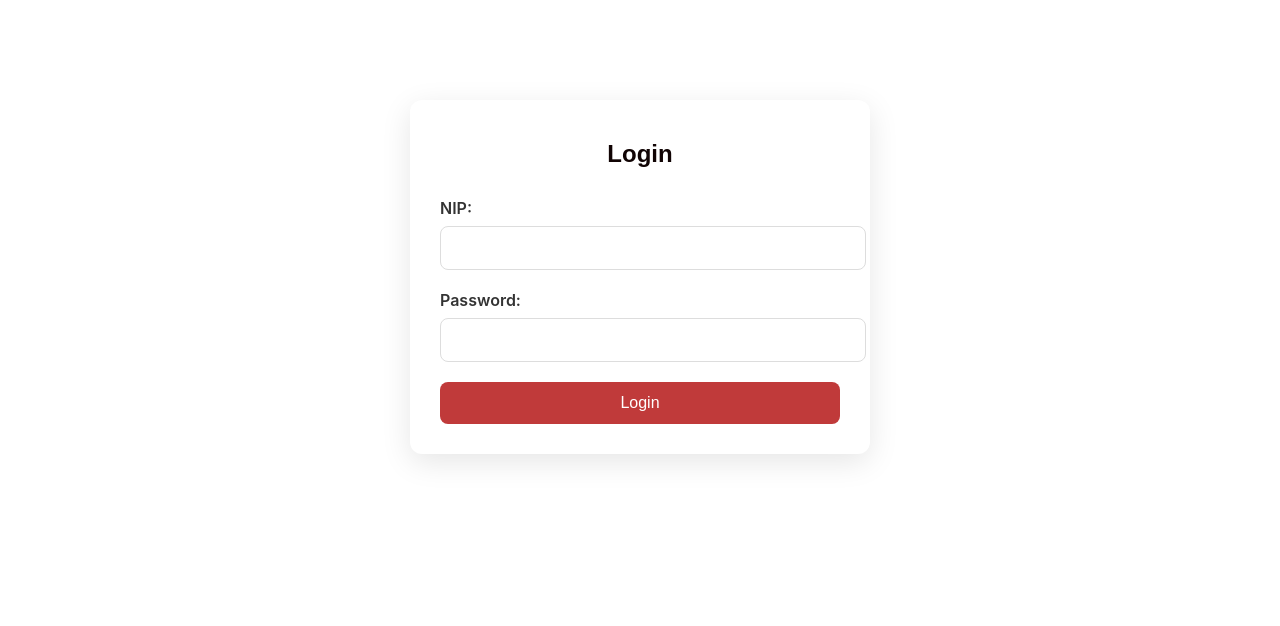
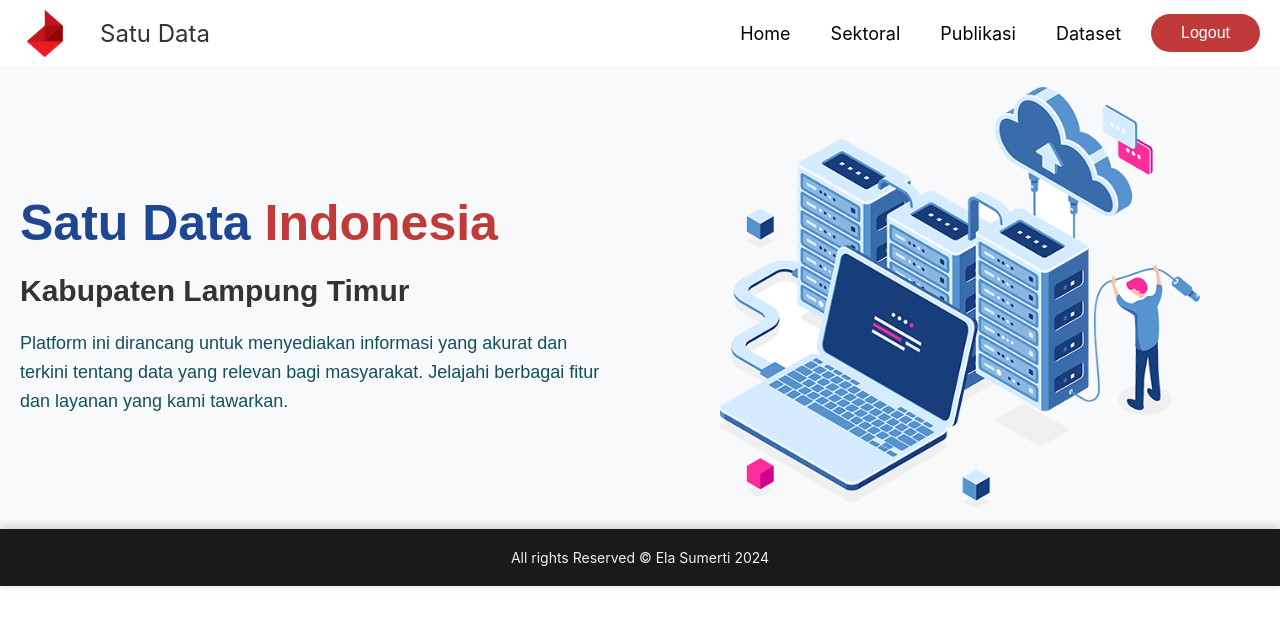
Before and after one commit to elaaaaa123/react, a React (Create React App) app: page / in a window 1280 px wide. Before the commit this address led to /login. Shown: the top 626 px of the page. Built offline with nearby package versions, Linux system fonts and the light colour scheme.

Commit message:
perbarui login

```diff
--- a/src/Components/Pages/AppRoutes.js
+++ b/src/Components/Pages/AppRoutes.js
@@ -31,29 +31,30 @@ const AppRoutes = () => {
     return (
         <>
             {/* Tampilkan Navbar di semua halaman kecuali Login */}
-            {isUserAuthenticated && <NavbarMenu onLogout={handleLogout} />}
+            {<NavbarMenu onLogout={handleLogout} />}
 
             <Routes>
                 {/* Rute Login */}
+
+                {/* Rute Autentikasi */}
+                <Route path="/" element={ <Home onLogout={handleLogout} /> } />
+                <Route path="/sektoral" element={ <Sektoral /> } />
+                <Route path="/buku-digital" element={ <BukuDigital /> } />
+
+                {/* Tambahkan rute Dataset */}
+                <Route path="/dataset" element={ <Dataset /> } />
                 <Route path="/login" element={<Login onLogin={handleLogin} />} />
 
-                {/* Rute Autentikasi */}
-                <Route path="/" element={isUserAuthenticated ? <Home onLogout={handleLogout} /> : <Navigate to="/login" />} />
-                <Route path="/sektoral" element={isUserAuthenticated ? <Sektoral /> : <Navigate to="/login" />} />
-                <Route path="/buku-digital" element={isUserAuthenticated ? <BukuDigital /> : <Navigate to="/login" />} />
-
-                {/* Tambahkan rute Dataset */}
-                <Route path="/dataset" element={isUserAuthenticated ? <Dataset /> : <Navigate to="/login" />} />
 
                 {/* Tambahkan rute DetailDataset */}
-                <Route path="/dataset/detail/:id" element={isUserAuthenticated ? <DetailDataset /> : <Navigate to="/login" />} />
+                <Route path="/dataset/detail/:id" element={ <DetailDataset /> } />
 
                 {/* Rute 404 */}
                 <Route path="*" element={<NotFound />} />
             </Routes>
 
             {/* Tampilkan Footer di semua halaman kecuali Login */}
-            {isUserAuthenticated && <Footer />}
+            { <Footer />}
         </>
     );
 };
```
